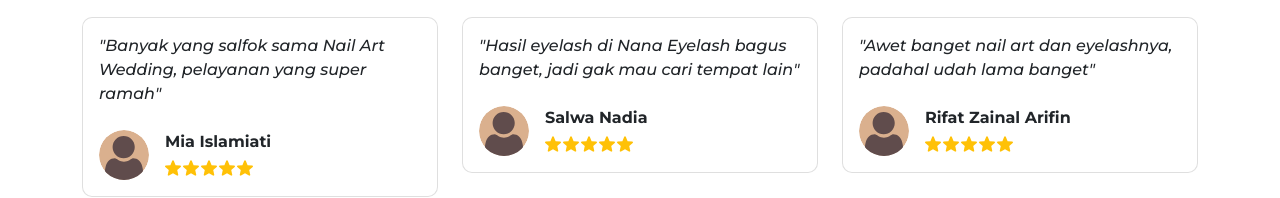
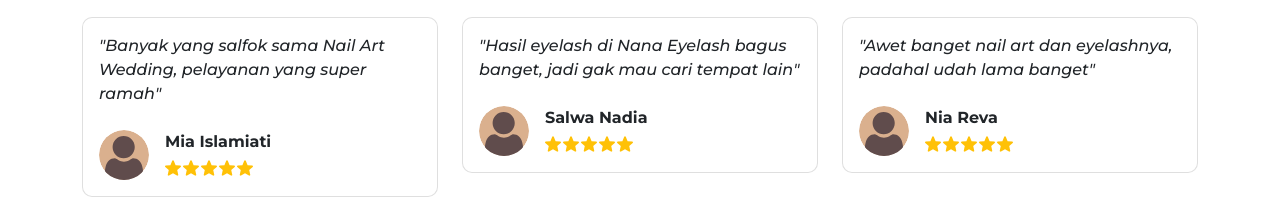
Before and after one commit to dzikrikhasnudin/nana-eyelash-beauty, a plain HTML site: page index.html in a window 1280 px wide. Shown: the part 2354-2552 px from the top of the page. Drawn offline with nearby package versions, Linux system fonts and the light colour scheme.

Commit message:
mengganti nama di testimoni

```diff
--- a/index.html
+++ b/index.html
@@ -214,7 +214,7 @@
                         <div class="user d-flex">
                             <img src="assets/icon-user.svg" alt="">
                             <div class="nama-pengguna">
-                                <p>Rifat Zainal Arifin</p>
+                                <p>Nia Reva</p>
                                 <div class="rating d-flex">
                                     <img src="assets/icon-star.svg" alt="">
                                     <img src="assets/icon-star.svg" alt="">
```
